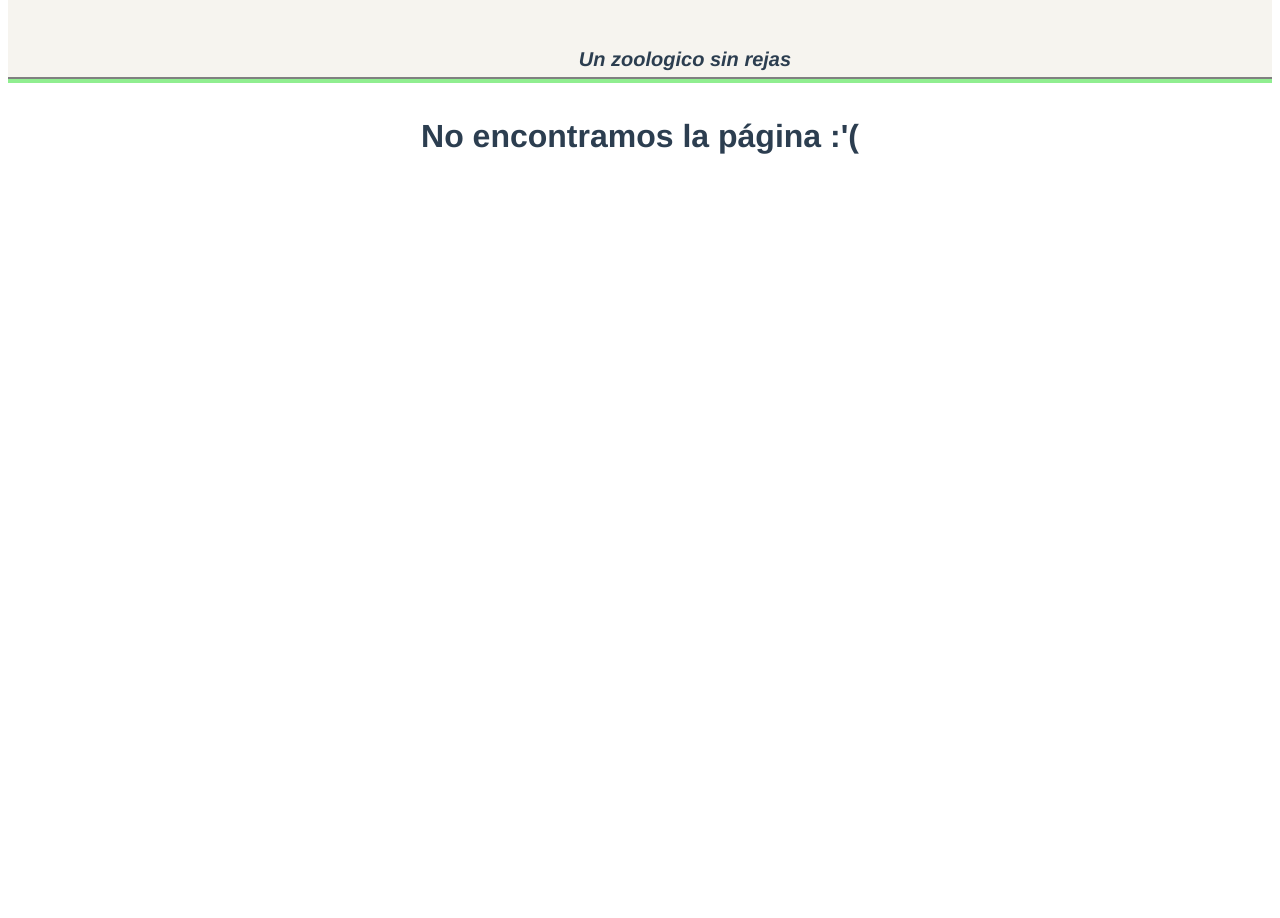
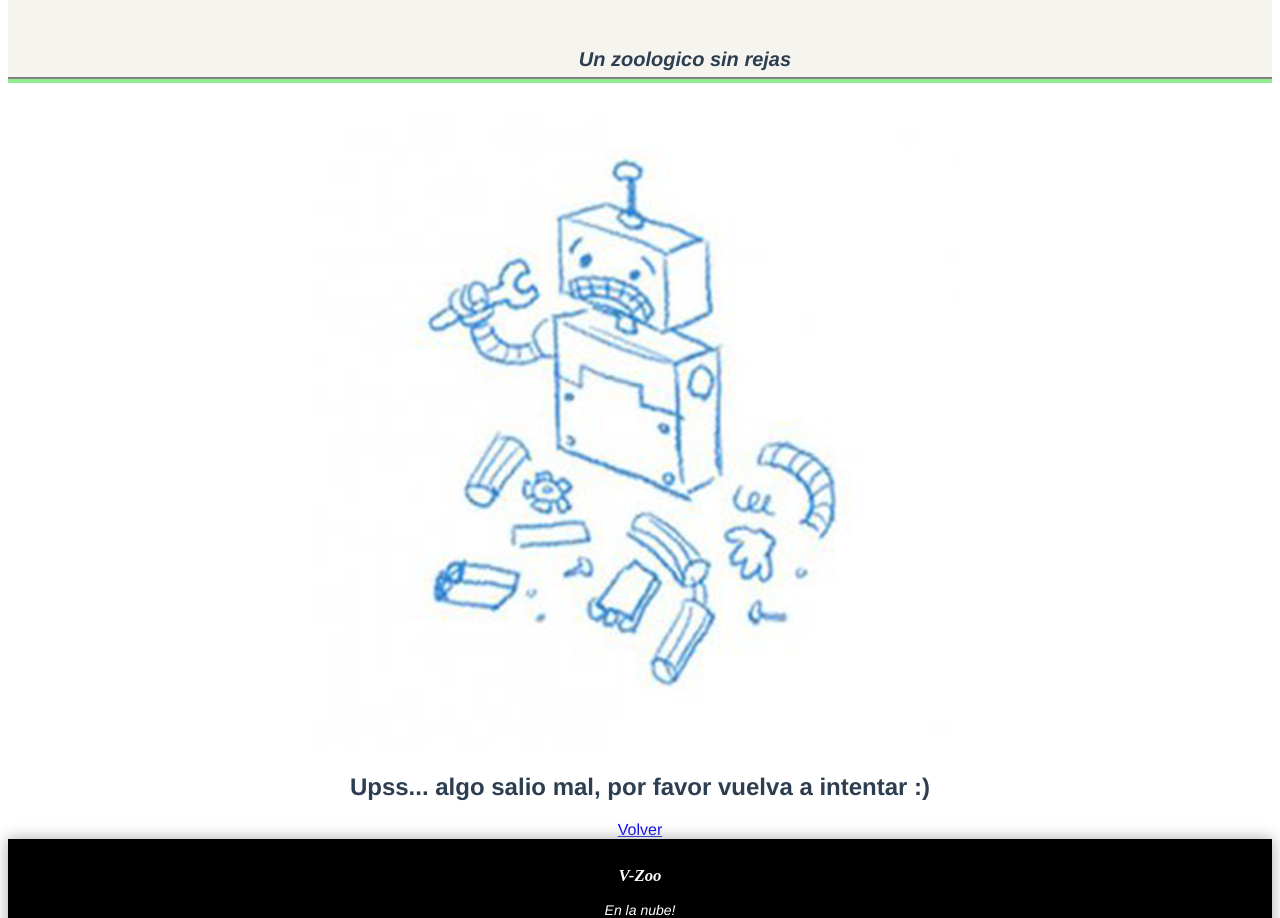
Before and after one commit to Lricotti/v-zoo, a Vue app: page /registro/error in a window 1280 px wide. Shown: the part 260-1178 px from the top of the page. Before the commit the page ends 800 px from the top, so only its background shows below. Built offline with nearby package versions, Linux system fonts and the light colour scheme.

Commit message:
intento de back1

```diff
--- a/package.json
+++ b/package.json
@@ -7,6 +7,7 @@
     "build": "vue-cli-service build"
   },
   "dependencies": {
+    "axios": "^1.1.3",
     "core-js": "^3.8.3",
     "vue": "^3.2.13",
     "vue-loading-overlay": "^6.0.2",
--- /dev/null
+++ b/src/components/Algosaliomal.vue
@@ -0,0 +1,35 @@
+<template>
+  <div id="server-error-main">
+    <Header/>
+    <div id="server-error-container">
+      <img src="../assets/img/algo.jpg" alt="Error">
+      <h2>Upss... algo salio mal, por favor vuelva a intentar :)</h2>
+    </div>
+
+    <router-link :to="{ name: 'registro'}">Volver</router-link>
+
+    <Footer/>
+  </div>
+</template>
+
+<script>
+import Header from "@/components/Header";
+import Footer from "@/components/Footer";
+export default {
+  name: "AlgoSalioMal",
+  components: {Footer, Header}
+}
+</script>
+
+<style scoped>
+#server-error-main {
+  display: flex;
+  flex-direction: column;
+  flex-wrap: nowrap;
+  height: 98vh;
+  margin: 0;
+}
+#server-error-container {
+  margin-top: 20px;
+}
+</style>
--- a/src/components/Registro.vue
+++ b/src/components/Registro.vue
@@ -7,7 +7,7 @@
       <h2>{{ title }}</h2>
       <span>{{ subtitle }}</span>
 
-      <form id="subscription-form" method="post" @submit="subscribe()">
+      <form id="subscription-form" method="post" @submit.prevent="registrate()">
         <label>Nombre<span class="required-field">*</span></label>
         <input type="text" v-model="firstName" required>
 
@@ -33,6 +33,7 @@
 <script>
 import Footer from "@/components/Footer";
 import Header from "@/components/Header";
+import axios from "axios"
 
 export default {
   name: "RegistroComp",
@@ -50,10 +51,26 @@ export default {
     }
   },
   methods: {
-    subscribe() {
-      this.$router.push({name: "registroexito", query: {clientName: this.firstName}})
+    registrate() {
+      axios.post("http://localhost:5000/api/v1/users", {
+        firstName: this.firstName,
+        lastName: this.lastName,
+        email: this.email,
+      })
+          .then(response => {
+            console.log(response)
+            this.$router.push({
+              name: "registroexito",
+              query: {clientName: this.firstName},
+              params: {user_id: response.data["user_id"]}
+            })
+          })
+          .catch(error => {
+            console.log(error);
+            this.$router.push({name: "AlgoSalioMal"})
+          })
     }
-  }
+  },
 }
 </script>
 
--- a/src/router/index.js
+++ b/src/router/index.js
@@ -9,6 +9,7 @@ import selva from "@/components/Selva";
 import Oceano from "@/components/Oceano";
 import RegistoExitoso from "@/components/RegistoExitoso";
 import paginaNoEncontrada from "@/components/PaginaNoEncontrada";
+import Algosaliomal from "@/components/Algosaliomal";
 
 
 const routes = [
@@ -21,6 +22,7 @@ const routes = [
   {path: '/tundra', name:'tundra', component: tundra},
   {path: '/selva', name:'selva', component: selva},
   {path: '/oceano', name:'oceano', component: Oceano},
+  {path: '/registro/error', name: "AlgoSalioMal", component: Algosaliomal},
 
   {path: '/:pathMatch(.*)*', component: paginaNoEncontrada}
 
```
Also changed, not shown: src/assets/img/algo.jpg (added), 1 other file (tests, documents, lock files or other folders).
